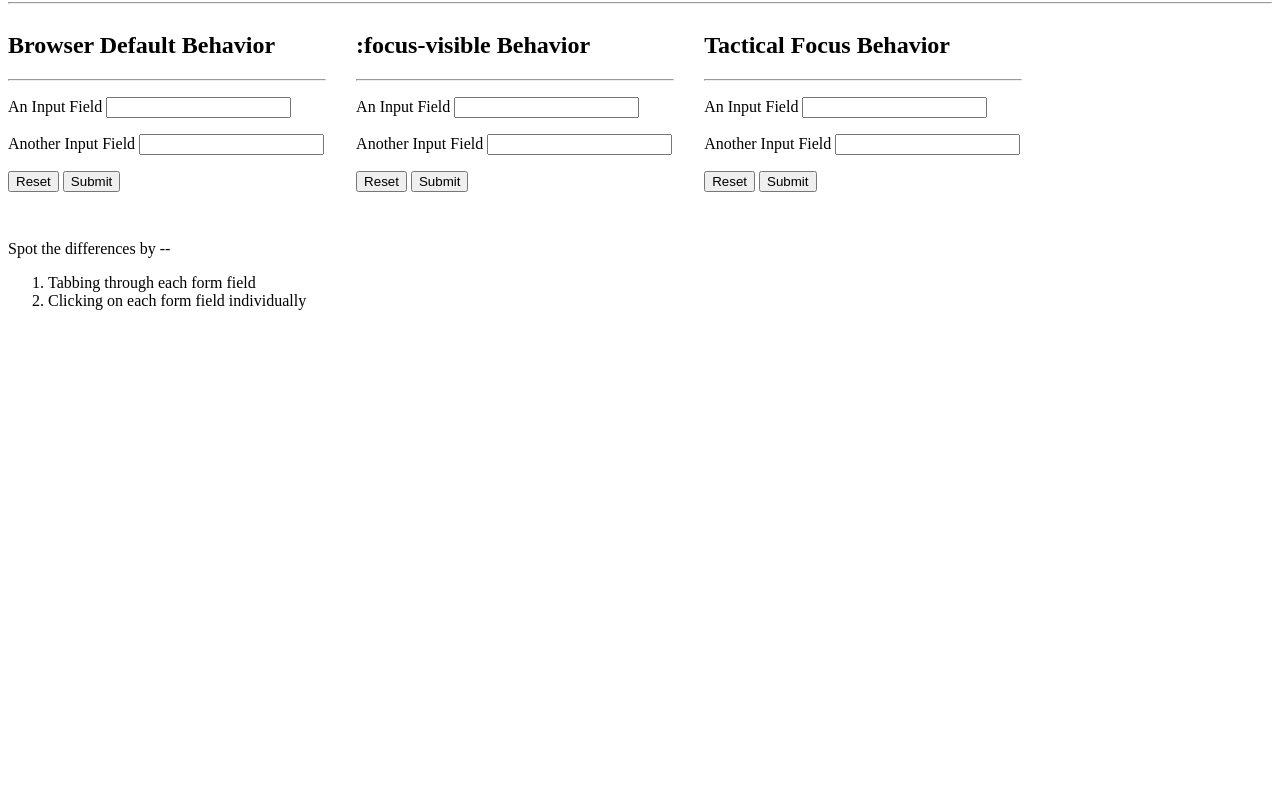
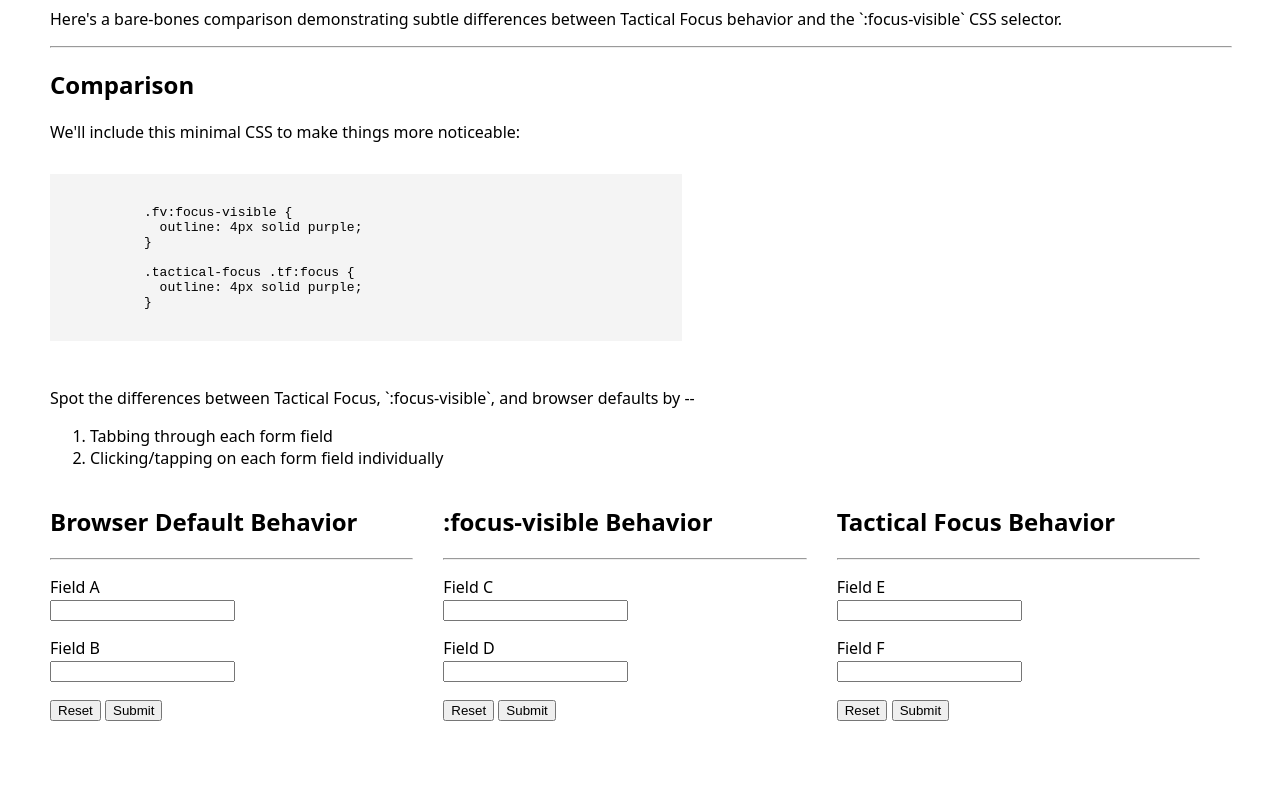
Before and after one commit to phillipluther/focus-hook, a website: page docs/index.html in a window 1280 px wide. Shown: the part 94-879 px from the top of the page. Before the commit the page ends 800 px from the top, so only its background shows below. Drawn offline with Linux system fonts and the light colour scheme.

Commit message:
Demo updates

```diff
--- a/docs/index.html
+++ b/docs/index.html
@@ -16,8 +16,10 @@
 
     <style>
       body {
-        display: flex;
-        flex-wrap: wrap;
+        max-width: 1180px;
+        margin: 0 auto;
+        padding: 16px 0 32px;
+        font-family: system-ui;
       }
 
       h1,
@@ -33,6 +35,26 @@
         margin: 16px 0;
       }
 
+      label {
+        display: block;
+      }
+
+      code {
+        max-width: 600px;
+        display: block;
+        background: #f4f4f4;
+        padding: 16px;
+      }
+
+      .demo-wrapper {
+        display: flex;
+        flex-wrap: wrap;
+      }
+
+      .demo-wrapper .section {
+        flex: 1 1 300px;
+      }
+
       .fv:focus-visible {
         outline: 4px solid purple;
       }
@@ -44,20 +66,45 @@
   </head>
 
   <body>
-    <h1>Tactical Focus Demo</h1>
+    <header>
+      <h1>Tactical Focus vs. :focus-visible vs. Browser Defaults</h1>
+      <p>Here's a bare-bones comparison demonstrating subtle differences between Tactical Focus behavior and the `:focus-visible` CSS selector.</p>
       <hr />
+    </header>
 
+    <main>
+      <h2>Comparison</h2>
+      <p>We'll include this minimal CSS to make things more noticeable:</p>
+      <pre>
+        <code>
+          .fv:focus-visible {
+            outline: 4px solid purple;
+          }
+
+          .tactical-focus .tf:focus {
+            outline: 4px solid purple;
+          }
+        </code>
+      </pre>
+
+      <p>Spot the differences between Tactical Focus, `:focus-visible`, and browser defaults by --</p>
+      <ol>
+        <li>Tabbing through each form field</li>
+        <li>Clicking/tapping on each form field individually</li>
+      </ol>
+
+      <div class="demo-wrapper">
         <section class="section">
           <h2>Browser Default Behavior</h2>
           <hr />
           <form action="#">
             <div>
-          <label for="input1">An Input Field</label>
+              <label for="input1">Field A</label>
               <input id="input1" name="input1" />
             </div>
 
             <div>
-          <label for="input2">Another Input Field</label>
+              <label for="input2">Field B</label>
               <input id="input2" name="input2" />
             </div>
 
@@ -73,12 +120,12 @@
           <hr />
           <form action="#">
             <div>
-          <label for="input3">An Input Field</label>
+              <label for="input3">Field C</label>
               <input class="fv" id="input3" name="input3" />
             </div>
 
             <div>
-          <label for="input4">Another Input Field</label>
+              <label for="input4">Field D</label>
               <input class="fv" id="input4" name="input4" />
             </div>
 
@@ -94,12 +141,12 @@
           <hr />
           <form action="#">
             <div>
-          <label for="input5">An Input Field</label>
+              <label for="input5">Field E</label>
               <input class="tf" id="input5" name="input5" />
             </div>
 
             <div>
-          <label for="input6">Another Input Field</label>
+              <label for="input6">Field F</label>
               <input class="tf" id="input6" name="input6" />
             </div>
 
@@ -109,14 +156,10 @@
             </div>
           </form>
         </section>
+      </div>
+    </main>
 
-    <div>
-      <p>Spot the differences by --</p>
-      <ol>
-        <li>Tabbing through each form field</li>
-        <li>Clicking on each form field individually</li>
-      </ol>
-    </div>
+
 
     <script src="init-tactical-focus.js"></script>
     <script>
--- a/package.json
+++ b/package.json
@@ -14,7 +14,9 @@
     "demo": "pnpm build",
     "pub": "pnpm dlx np",
     "prepub": "pnpm build",
-    "test": "mocha src/**/*.test.mjs"
+    "test": "mocha src/**/*.test.mjs",
+    "preserve": "pnpm demo",
+    "serve": "pnpm dlx http-server docs"
   },
   "repository": {
     "type": "git",
```
Lines whose indentation alone changed are shown as unchanged.
